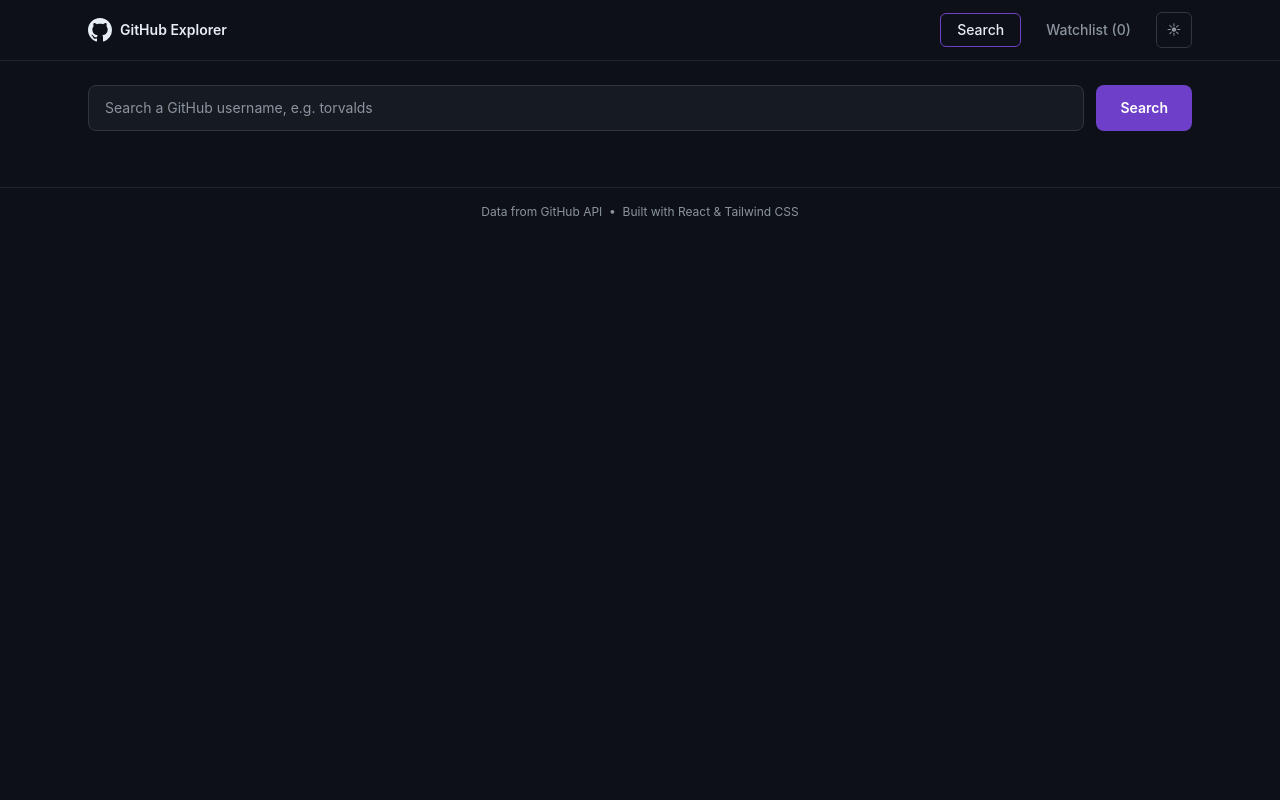
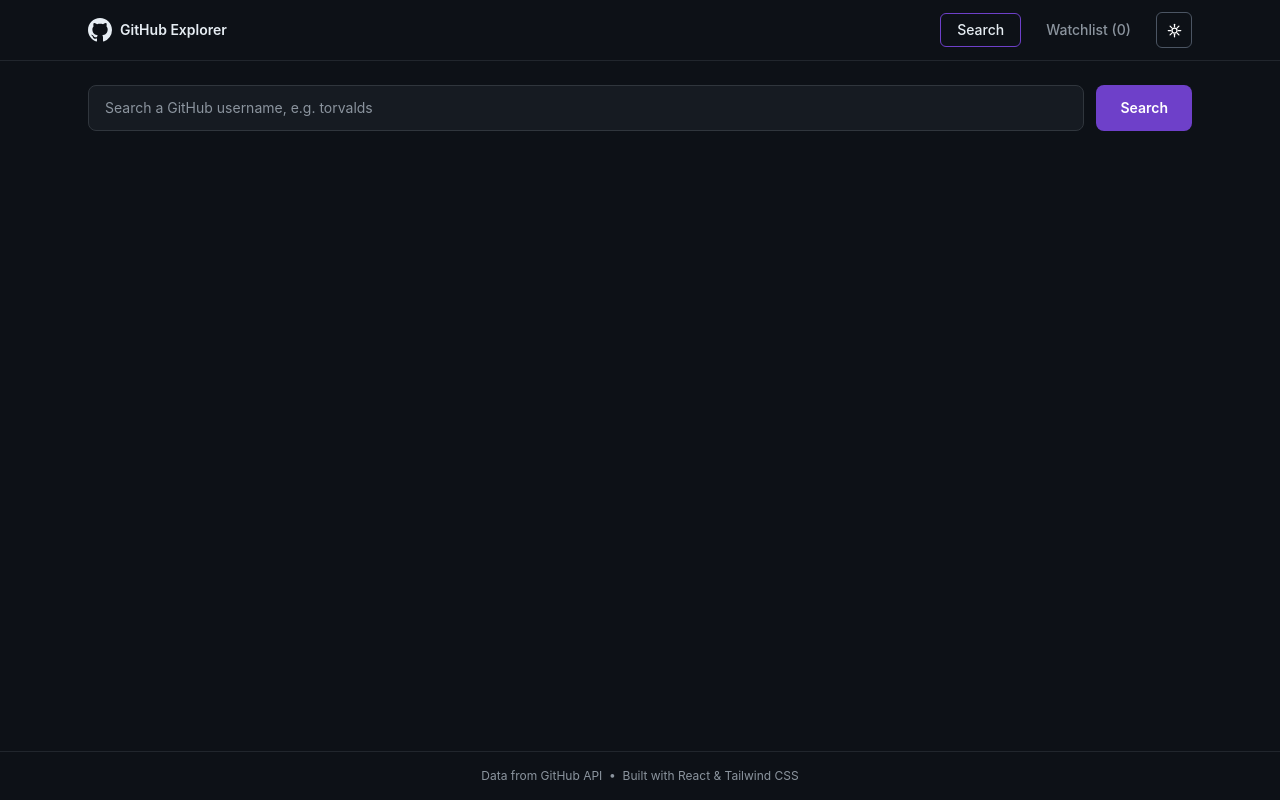
Before and after one commit to parmarronit018/github-explorer, a React (Vite) app: page / in a window 1280 px wide. Built offline with nearby package versions, Linux system fonts and the light colour scheme.

Commit message:
fix: footer always at bottom with flex layout, proper sun/moon theme toggle icons

```diff
--- a/src/App.jsx
+++ b/src/App.jsx
@@ -32,7 +32,7 @@
   const text = darkMode ? "#e6edf3" : "#1f2328";
 
   return (
-    <div style={{ backgroundColor: bg, color: text, minHeight: "100vh" }}>
+    <div style={{ backgroundColor: bg, color: text, minHeight: "100vh", display: "flex", flexDirection: "column" }}>
 
       {/* Navbar */}
       <nav style={{ borderBottom: `1px solid ${darkMode ? "#21262d" : "#d0d7de"}`, backgroundColor: bg }}
@@ -83,21 +83,38 @@
             {/* Dark/light toggle */}
             <button
               onClick={() => setDarkMode(!darkMode)}
-              className="w-9 h-9 rounded-md flex items-center justify-center text-sm transition-all"
+              className="w-9 h-9 rounded-md flex items-center justify-center transition-all duration-200"
               style={{
-                border: `1px solid ${darkMode ? "#30363d" : "#d0d7de"}`,
-                color: darkMode ? "#8b949e" : "#57606a",
+                border: `1px solid ${darkMode ? "#4b5563" : "#d1d5db"}`,
               }}
               title="Toggle theme"
             >
-              {darkMode ? "☀" : "◑"}
+              {darkMode ? (
+                /* Sun icon — shown in dark mode, white */
+                <svg width="15" height="15" viewBox="0 0 24 24" fill="none" stroke="#ffffff" strokeWidth="2" strokeLinecap="round" strokeLinejoin="round">
+                  <circle cx="12" cy="12" r="4"/>
+                  <line x1="12" y1="2" x2="12" y2="6"/>
+                  <line x1="12" y1="18" x2="12" y2="22"/>
+                  <line x1="4.93" y1="4.93" x2="7.76" y2="7.76"/>
+                  <line x1="16.24" y1="16.24" x2="19.07" y2="19.07"/>
+                  <line x1="2" y1="12" x2="6" y2="12"/>
+                  <line x1="18" y1="12" x2="22" y2="12"/>
+                  <line x1="4.93" y1="19.07" x2="7.76" y2="16.24"/>
+                  <line x1="16.24" y1="7.76" x2="19.07" y2="4.93"/>
+                </svg>
+              ) : (
+                /* Moon icon — shown in light mode, black */
+                <svg width="15" height="15" viewBox="0 0 24 24" fill="none" stroke="#000000" strokeWidth="2" strokeLinecap="round" strokeLinejoin="round">
+                  <path d="M21 12.79A9 9 0 1 1 11.21 3 7 7 0 0 0 21 12.79z"/>
+                </svg>
+              )}
             </button>
           </div>
         </div>
       </nav>
 
       {/* Pages */}
-      <main>
+      <main style={{ flex: 1 }}>
         <div className={activeTab === "search" ? "block" : "hidden"}>
           <Home
             watchlist={watchlist}
```
